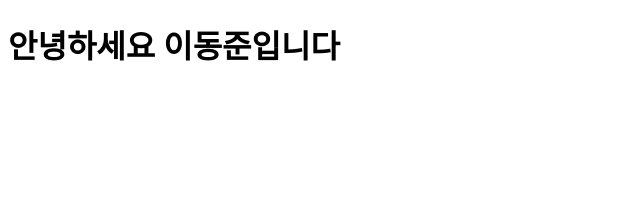
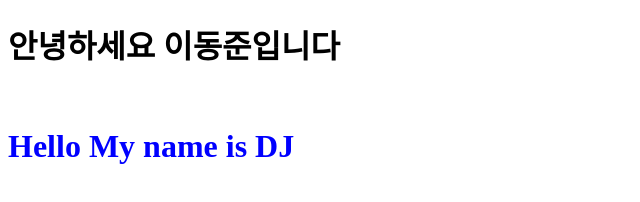
Before and after one commit to Samdasoozoahyo/Aang_Gi_Mo_Ddi, a plain HTML site: page index.html in a window 1280 px wide. Shown: the whole page, without its empty margins (0-640 px from the left). Drawn offline with Linux system fonts and the light colour scheme.

Commit message:
글자 색깔 바꿈

```diff
--- a/index.html
+++ b/index.html
@@ -8,6 +8,7 @@
 </head>
 <body>
     <h1>안녕하세요 이동준입니다<div class=""></div></h1>
-
+    <br>
+    <h1 style="color:blue">Hello My name is DJ</h1>
 </body>
 </html>
```
